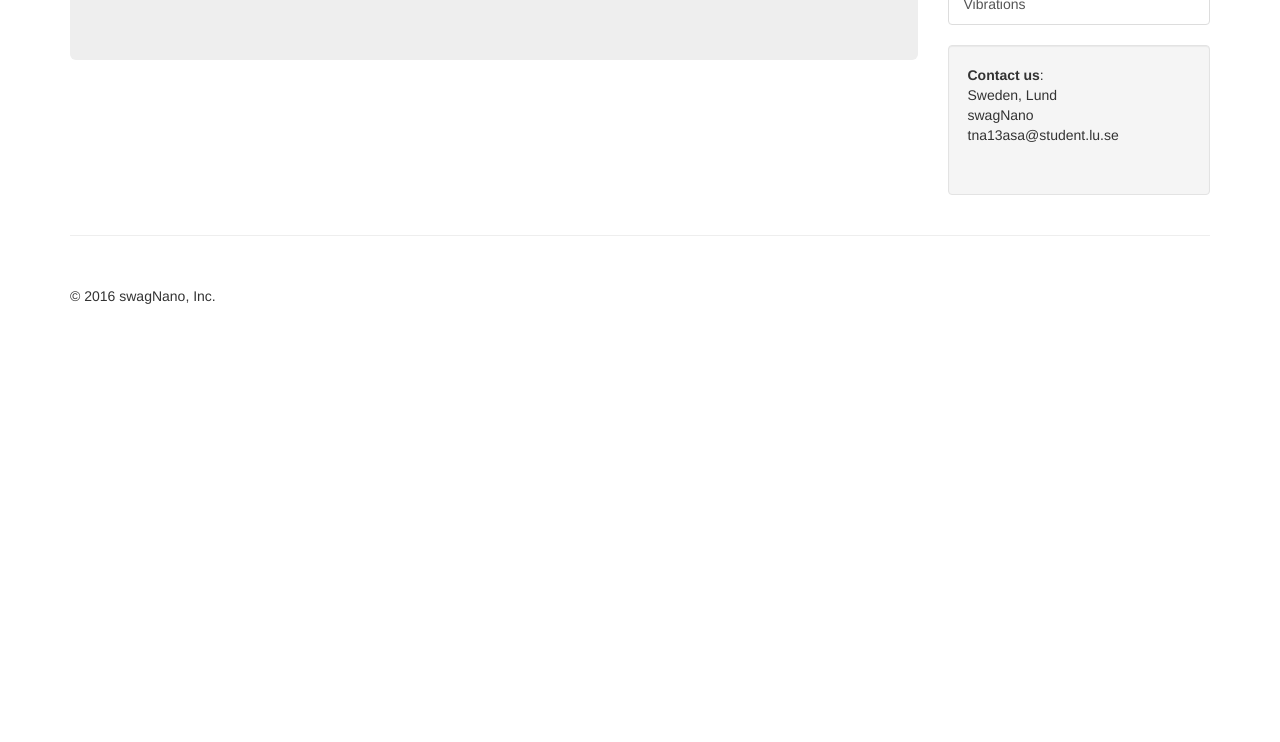
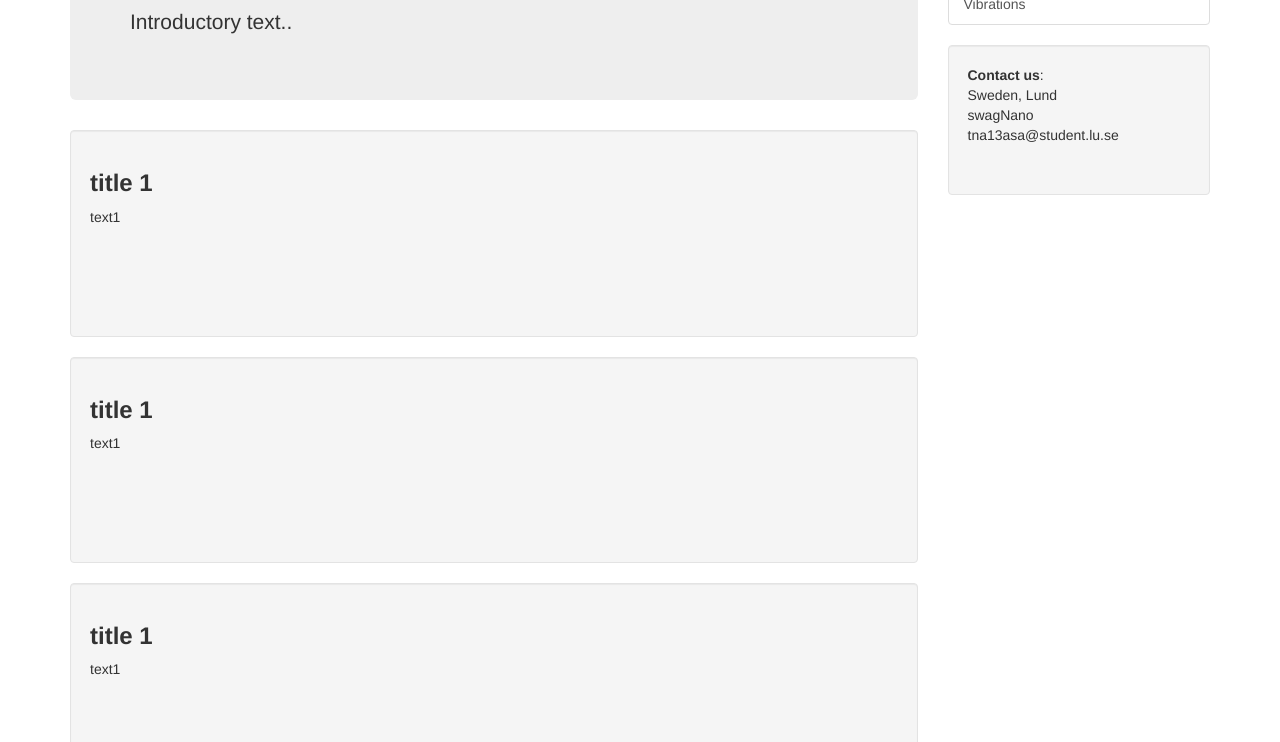
Before and after one commit to stm2013/test7, a plain HTML site: page scan_head.html in a window 1280 px wide. Shown: the part 210-952 px from the top of the page. Before the commit the page ends 800 px from the top, so only its background shows below. Drawn offline with nearby package versions, Linux system fonts and the light colour scheme; a script that the page names is missing.

Commit message:
Update scan_head.html

```diff
--- a/scan_head.html
+++ b/scan_head.html
@@ -73,19 +73,33 @@
                     Contents
                     <span class="caret"></span></button>
                 <ul class="dropdown-menu" role="menu" aria-labelledby="menu1">
-                    <li role="presentation"><a role="menuitem" tabindex="-1" href="#coarse">Coarse approach</a></li>
-                    <li role="presentation"><a role="menuitem" tabindex="-1" href="#">Actuators</a></li>
-                    <li role="presentation"><a role="menuitem" tabindex="-1" href="#">Vibrations</a></li>
+                    <li role="presentation"><a role="menuitem" tabindex="-1" href="#coarse">title1</a></li>
+                    <li role="presentation"><a role="menuitem" tabindex="-1" href="#">title2</a></li>
+                    <li role="presentation"><a role="menuitem" tabindex="-1" href="#">title3</a></li>
                     <!--<li role="presentation" class="divider"></li>-->
                 </ul>
 
             </div>
             <div class="jumbotron">
                 <h1>Scan head</h1>
-                <p>  </p>
+                <p>Introductory text.. </p>
+            </div>
+
+            <div class="well">
+                <h3><b>title 1</b></h3>
+                <p>text1<br><br><br><br><br></p>
+            </div>
+
+            <div class="well">
+                <h3><b>title 1</b></h3>
+                <p>text1<br><br><br><br><br></p>
+            </div>
+
+            <div class="well">
+                <h3><b>title 1</b></h3>
+                <p>text1<br><br><br><br><br></p>
             </div>
         </div>
-
 
         <!-- sidebar -->
         <div class="col-xs-6 col-sm-3 sidebar-offcanvas">
```
